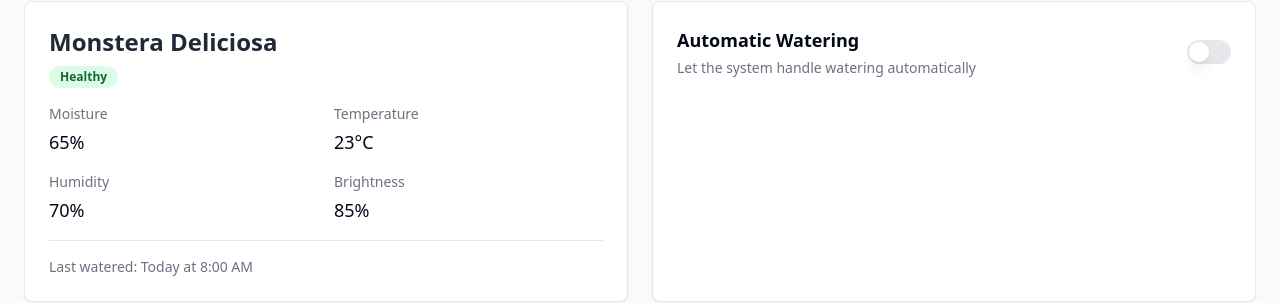
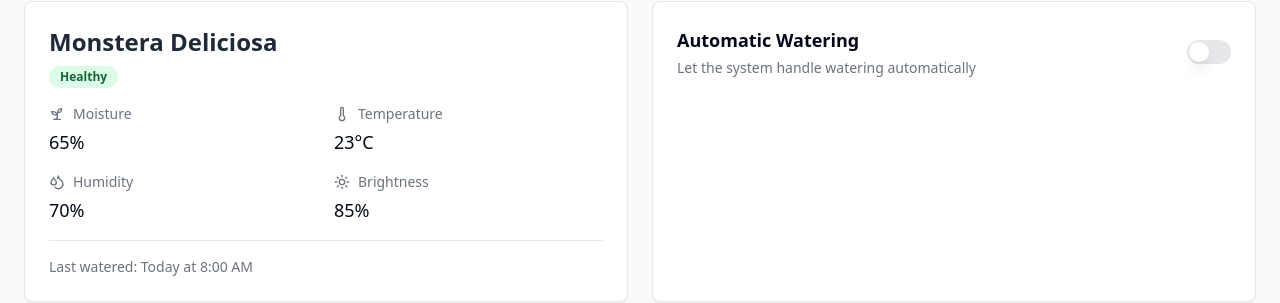
Before and after one commit to Beammm2134/waterwise-visuals, a React (Vite) app: page / in a window 1280 px wide. Shown: the part 341-644 px from the top of the page. Built offline with nearby package versions, Linux system fonts and the light colour scheme.

Commit message:
Add icons for environment metrics
Updated the EnvironmentCard component to include icons next to the temperature, humidity, soil moisture, and brightness level indicators for enhanced visualization.
[skip gpt_engineer]

```diff
--- a/src/components/PlantCard.tsx
+++ b/src/components/PlantCard.tsx
@@ -1,5 +1,6 @@
 import { Card } from "@/components/ui/card";
 import { Badge } from "@/components/ui/badge";
+import { Thermometer, Droplets, Sprout, Sun } from "lucide-react";
 
 interface PlantCardProps {
   name: string;
@@ -44,19 +45,31 @@ export const PlantCard = ({
 
       <div className="grid grid-cols-2 gap-4 mt-4">
         <div className="space-y-1">
-          <p className="text-sm text-gray-500">Moisture</p>
+          <p className="text-sm text-gray-500 flex items-center gap-2">
+            <Sprout className="w-4 h-4" />
+            Moisture
+          </p>
           <p className="text-lg font-medium">{moisture}%</p>
         </div>
         <div className="space-y-1">
-          <p className="text-sm text-gray-500">Temperature</p>
+          <p className="text-sm text-gray-500 flex items-center gap-2">
+            <Thermometer className="w-4 h-4" />
+            Temperature
+          </p>
           <p className="text-lg font-medium">{temperature}°C</p>
         </div>
         <div className="space-y-1">
-          <p className="text-sm text-gray-500">Humidity</p>
+          <p className="text-sm text-gray-500 flex items-center gap-2">
+            <Droplets className="w-4 h-4" />
+            Humidity
+          </p>
           <p className="text-lg font-medium">{humidity}%</p>
         </div>
         <div className="space-y-1">
-          <p className="text-sm text-gray-500">Brightness</p>
+          <p className="text-sm text-gray-500 flex items-center gap-2">
+            <Sun className="w-4 h-4" />
+            Brightness
+          </p>
           <p className="text-lg font-medium">{brightness}%</p>
         </div>
       </div>
```
